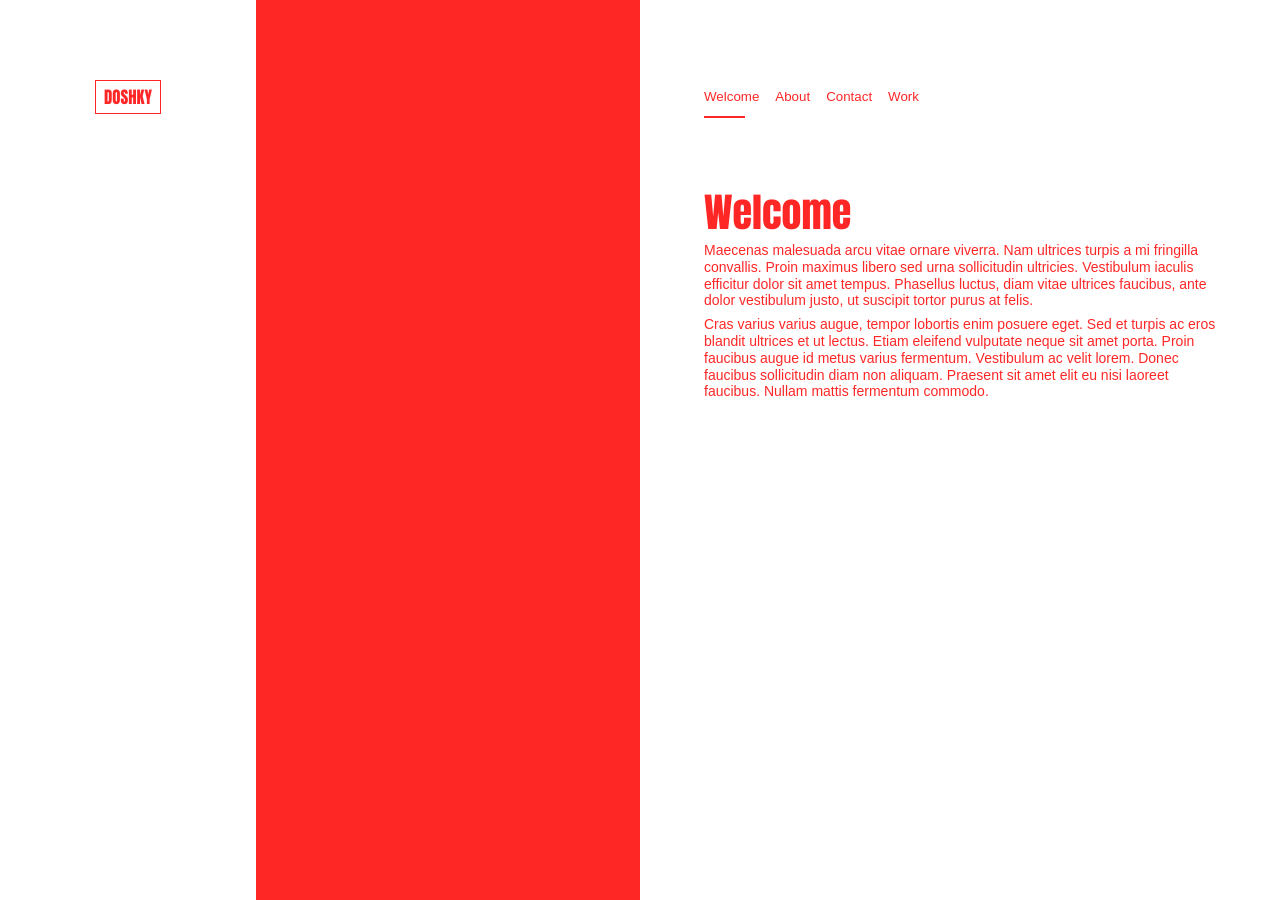
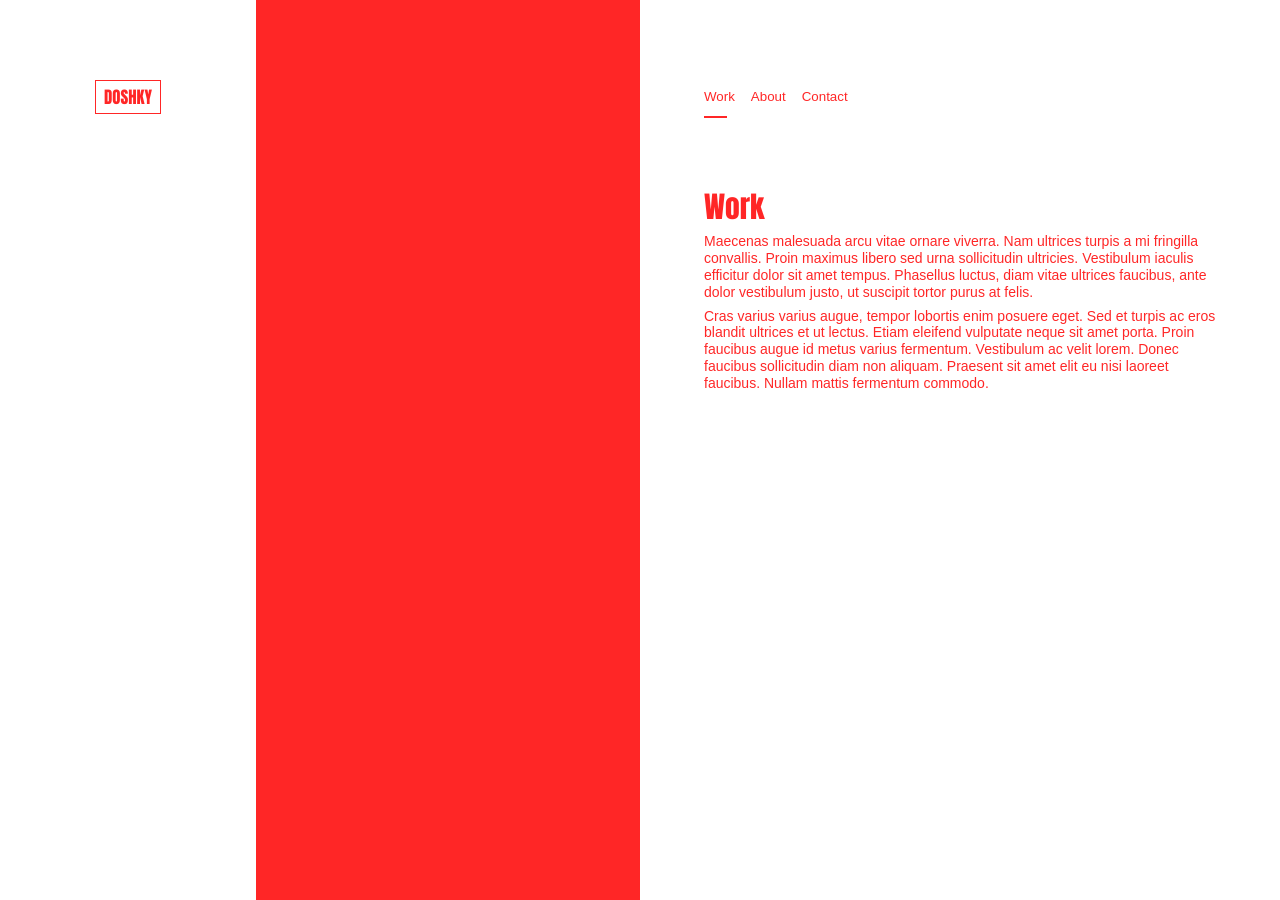
Before and after one commit to doshky/doshky.com, a Jekyll site: the page built from index.html, in a window 1280 px wide. Built offline with Jekyll 4.4.1, drawn with Linux system fonts in a browser that asks for light colours.

Commit message:
Added page text to gallery data

```diff
--- a/_includes/main-nav.html
+++ b/_includes/main-nav.html
@@ -3,7 +3,7 @@
 
 	<ul class= "nav-entry-list">
 		<li class= "nav-entry">
-			<button class= "nav-button welcome-button">Welcome</button>
+			<button class= "nav-button work-button">Work</button>
 		</li>
 
 		<li class= "nav-entry">
@@ -13,9 +13,5 @@
 		<li class= "nav-entry">
 			<button class= "nav-button contact-button">Contact</button>
 		</li>
-
-		<li class= "nav-entry">
-			<button class= "nav-button work-button">Work</button>
-		</li>
 	</ul>
 </nav>
--- a/assets/css/general.css
+++ b/assets/css/general.css
@@ -20,12 +20,12 @@ button {
 
 .heading {
 	font-family: var( --heading-font-family );
-	margin-bottom: 0.25em;
+	margin-bottom: var( --heading-margin-bottom );
 
 }
 
 .section-heading {
-	font-size: 2.5rem;
+	font-size: var( --section-heading-font-size );
 	/* text-transform: uppercase; */
 
 }
--- a/assets/css/settings.css
+++ b/assets/css/settings.css
@@ -4,12 +4,14 @@
 
 	--nav-button-padding-x: 0.5rem;
 
+	--heading-margin-bottom: 0.4em;
+
 	--text-font-family: Arial;
 	--heading-font-family: "Impact";
 
 	--base-font-size: 14px;
 	--text-font-size: 1rem;
-	--heading-font-size: 2rem;
+	--section-heading-font-size: 1.85rem;
 
 	--text-color: rgba( 255, 0, 0, 0.85 );
 	--foreground-color: rgba( 255, 255, 255, 0.4 );
--- a/index.html
+++ b/index.html
@@ -3,8 +3,8 @@ layout: page
 ---
 
 <section class= "page-set">
-	<article class= "section welcome">
-		{% include section.html data = site.data.welcome %}
+	<article class= "section work">
+		{% include section.html data = site.data.gallery.head %}
 	</article>
 
 	<article class= "section about">
```
Also changed, not shown: _data/gallery.json (+19 -1 lines), _data/welcome.json (deleted, +0 -19 lines).
